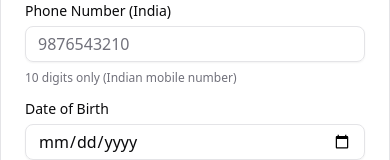
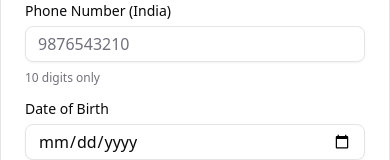
Before and after one commit to Jagdish1803/portal, a Next.js app: page /profile in a window 390 px wide. Shown: the part 465-625 px from the top of the page. Built offline with nearby package versions, Linux system fonts and the light colour scheme; no server answers.

Commit message:
fix: show full name and email in employee profile, remove Indian mobile number text

```diff
--- a/app/employee-panel/my-profile/page.tsx
+++ b/app/employee-panel/my-profile/page.tsx
@@ -64,14 +64,18 @@ export default function MyProfilePage() {
     if (existingData?.profileData) {
       setProfileData(prev => ({
         ...prev,
+        fullName: existingData.profileData.name || user?.fullName || prev.fullName,
+        email: existingData.profileData.email || user?.primaryEmailAddress?.emailAddress || prev.email,
         phone: existingData.profileData.phone || "",
-        dateOfBirth: existingData.profileData.dateOfBirth || "",
+        dateOfBirth: existingData.profileData.dateOfBirth
+          ? new Date(existingData.profileData.dateOfBirth).toISOString().split('T')[0]
+          : "",
         education: existingData.profileData.education || "",
         motherName: existingData.profileData.motherName || "",
         address: existingData.profileData.address || ""
       }))
     }
-  }, [existingData])
+  }, [existingData, user])
 
   // Validation functions
   const validatePhone = (phone: string): string => {
@@ -420,7 +424,7 @@ export default function MyProfilePage() {
                 <p className="text-xs text-red-600">{validationErrors.phone}</p>
               )}
               {!validationErrors.phone && (
-                <p className="text-xs text-muted-foreground">10 digits only (Indian mobile number)</p>
+                <p className="text-xs text-muted-foreground">10 digits only</p>
               )}
             </div>
             <div className="space-y-2">
--- a/app/profile/page.tsx
+++ b/app/profile/page.tsx
@@ -641,7 +641,7 @@ export default function ProfilePage() {
                 <p className="text-xs text-red-600">{validationErrors.phone}</p>
               )}
               {!validationErrors.phone && (
-                <p className="text-xs text-muted-foreground">10 digits only (Indian mobile number)</p>
+                <p className="text-xs text-muted-foreground">10 digits only</p>
               )}
             </div>
             <div className="space-y-2">
```
